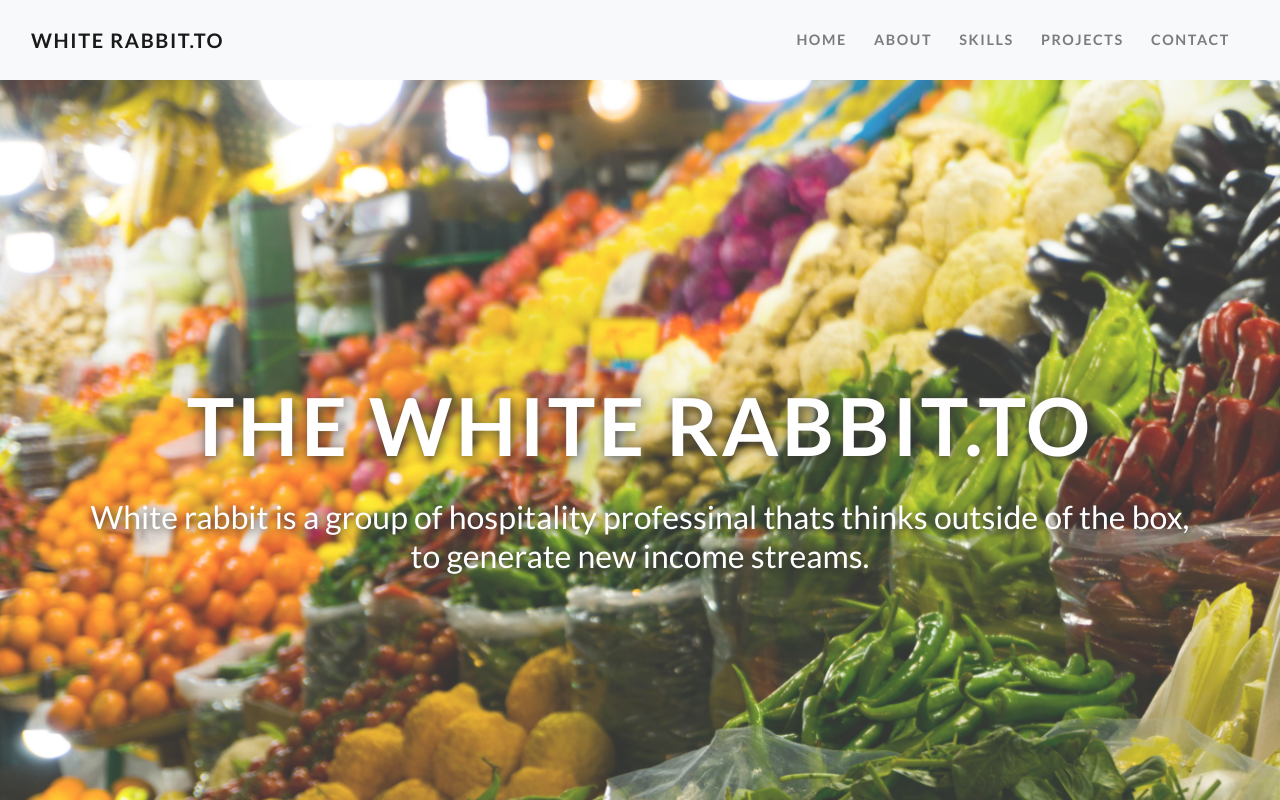
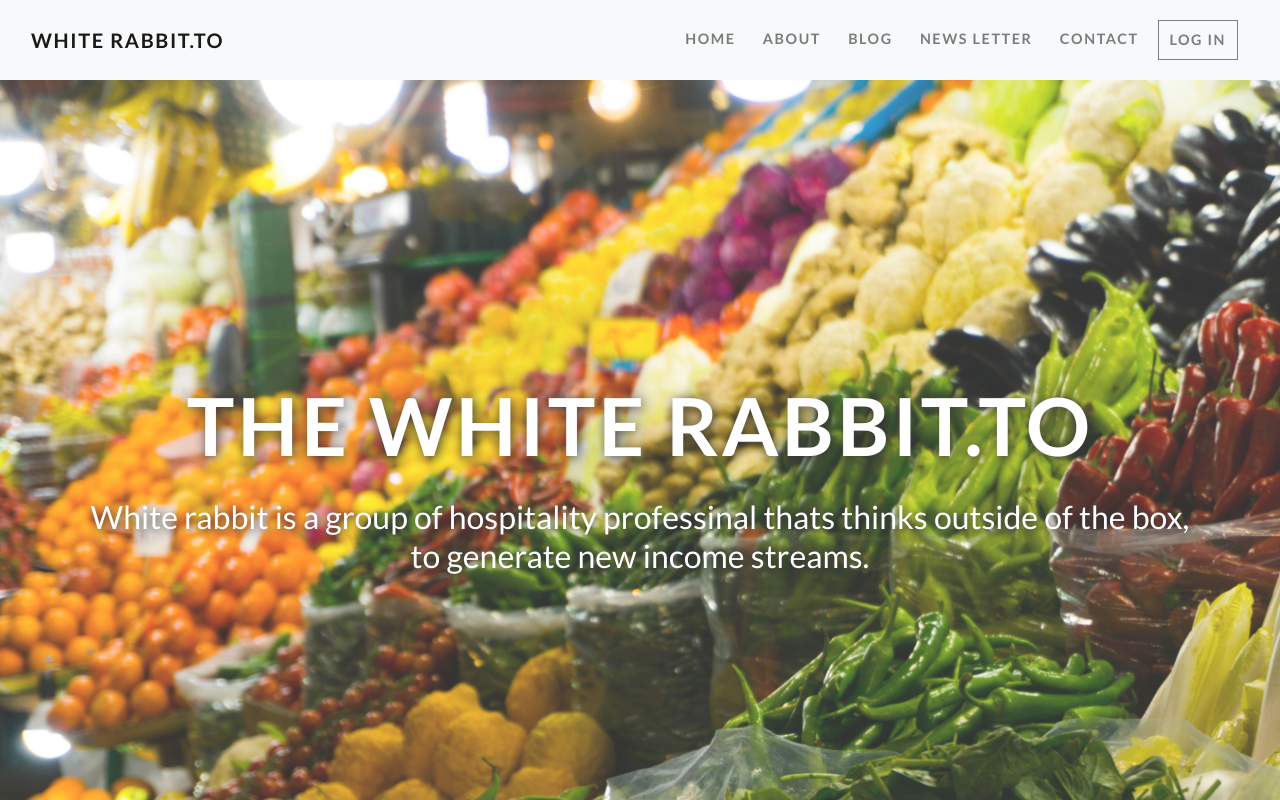
Before and after one commit to ykurata/white-rabbit.to, a React (Create React App) app: page / in a window 1280 px wide. Shown: the top 800 px of the page. Built offline with nearby package versions, Linux system fonts and the light colour scheme.

Commit message:
add login button

```diff
--- a/src/components/Navbar.js
+++ b/src/components/Navbar.js
@@ -19,13 +19,18 @@ class Navbar extends Component {
                 <a className="nav-link" href="#about">About</a>
               </li>
               <li className="nav-item">
-                <a className="nav-link" href="#skills">Skills</a>
+                <a className="nav-link" href="#skills">Blog</a>
               </li>
               <li className="nav-item">
-                <a className="nav-link" href="#projects">Projects</a>
+                <a className="nav-link" href="#projects">News Letter</a>
               </li>
               <li className="nav-item">
                 <a className="nav-link" href="#contact">Contact</a>
+              </li>
+              <li className="nav-item">
+                <div className="login">
+                  <a className="nav-link" href="#contact">Log In</a>
+                </div>
               </li>
             </ul>
           </div>
--- a/src/index.css
+++ b/src/index.css
@@ -48,6 +48,13 @@ body {
 
 .navbar-nav li {
   padding-right: .7rem;
+}
+
+.login {
+  width: 80px;
+  height: 40px;
+  border: 1px solid grey;
+  text-align: center;
 }
 
 /*--- About styles ---*/
```
